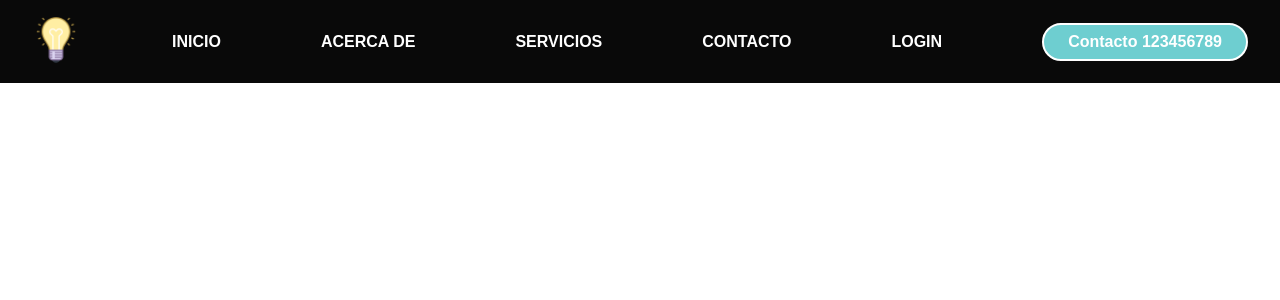
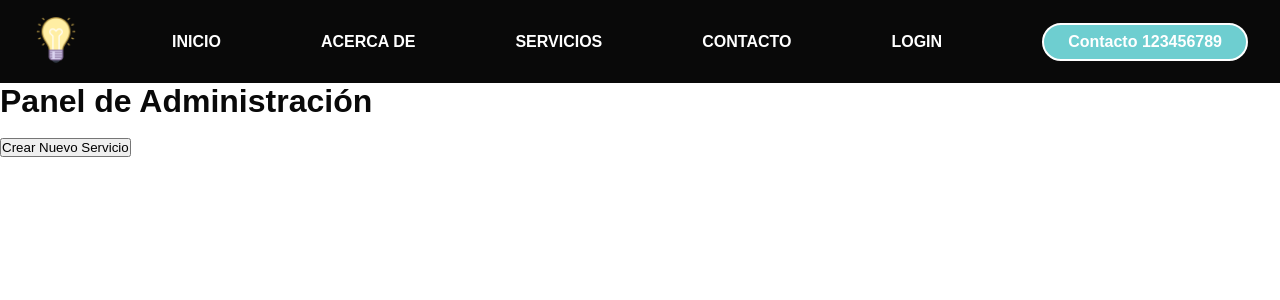
Before and after one commit to ThebellepoquE/electrician_capstone, a React (Vite) app: page /admin in a window 1280 px wide. Shown: the top 300 px of the page. Built offline with nearby package versions, Linux system fonts and the light colour scheme; sample sign-in values are in the browser's storage.

Commit message:
feat: add Admin page and ProtectedRoute component for user management

```diff
--- a/src/App.jsx
+++ b/src/App.jsx
@@ -3,6 +3,8 @@
 import Servicios from './pages/Servicios.jsx';
 import Contacto from './pages/Contacto.jsx';
 import Auth from './pages/Auth.jsx';
+import Admin from './pages/Admin.jsx';
+import ProtectedRoute from './components/ProtectedRoute.jsx';
 import { BrowserRouter, Routes, Route, Link } from 'react-router-dom';
 import logo from './assets/logo.png';
 import './index.scss';
@@ -36,7 +38,9 @@
           <Route path='/servicios' element={<Servicios />} />
           <Route path='/contacto' element={<Contacto />} />
           <Route path='/auth' element={<Auth />} />
+          <Route path='/admin' element={<ProtectedRoute><Admin /></ProtectedRoute>} />
         </Routes>
+
       </div>
     </BrowserRouter>
   );
--- /dev/null
+++ b/src/components/ProtectedRoute.jsx
@@ -0,0 +1,13 @@
+import { Navigate } from 'react-router-dom';
+
+function ProtectedRoute({ children }) {
+    const token = localStorage.getItem('authToken');
+
+    if (!token) {
+        return <Navigate to="/auth" replace />;
+    }
+
+    return children;
+}
+
+export default ProtectedRoute;
--- /dev/null
+++ b/src/pages/Admin.jsx
@@ -0,0 +1,35 @@
+import { useState } from 'react';
+import '../styles/admin.scss';
+
+function Admin() {
+    const [users] = useState([]);
+
+    // Admin podrá: crear, editar, eliminar servicios
+    // Ver y gestionar usuarios (roles, permisos)
+
+    return (
+        <div className="admin-container">
+            <h1>Panel de Administración</h1>
+            <p>Gestión de usuarios y servicios</p>
+            <button>Crear Nuevo Servicio</button>
+
+            {/* Mostramos uso básico del estado `users` para evitar warnings de linter */}
+            <section className="admin-users">
+                <h2>Usuarios ({users.length})</h2>
+                {users.length === 0 ? (
+                    <p>No hay usuarios aún.</p>
+                ) : (
+                    <ul>
+                        {users.map((u, idx) => (
+                            <li key={u.id ?? idx}>{u.name ?? u.email ?? `Usuario ${idx + 1}`}</li>
+                        ))}
+                    </ul>
+                )}
+            </section>
+
+            {/* Lista de servicios con opciones editar/eliminar */}
+        </div>
+    );
+}
+
+export default Admin;
```
Also changed, not shown: src/styles/admin.scss (added).
